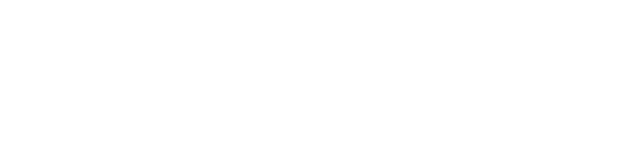
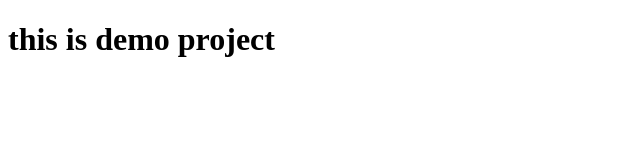
Before and after one commit to Devicky125143/Demo, a plain HTML site: page index.html in a window 1280 px wide. Shown: the whole page, without its empty margins (0-640 px from the left). Drawn offline with Linux system fonts and the light colour scheme.

Commit message:
extra line

```diff
--- a/index.html
+++ b/index.html
@@ -6,6 +6,6 @@
     <title>Document</title>
 </head>
 <body>
-
+    <h1>this is demo project </h1>
 </body>
 </html>
```
